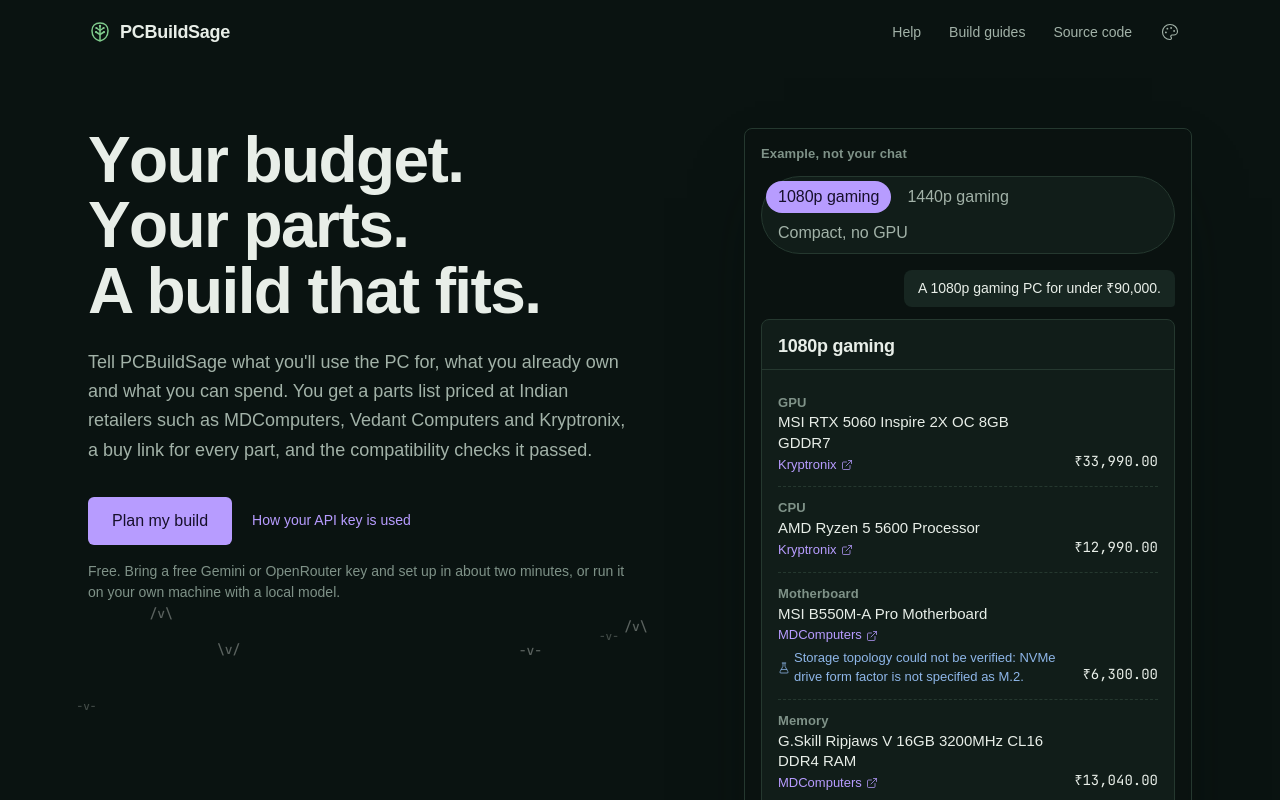
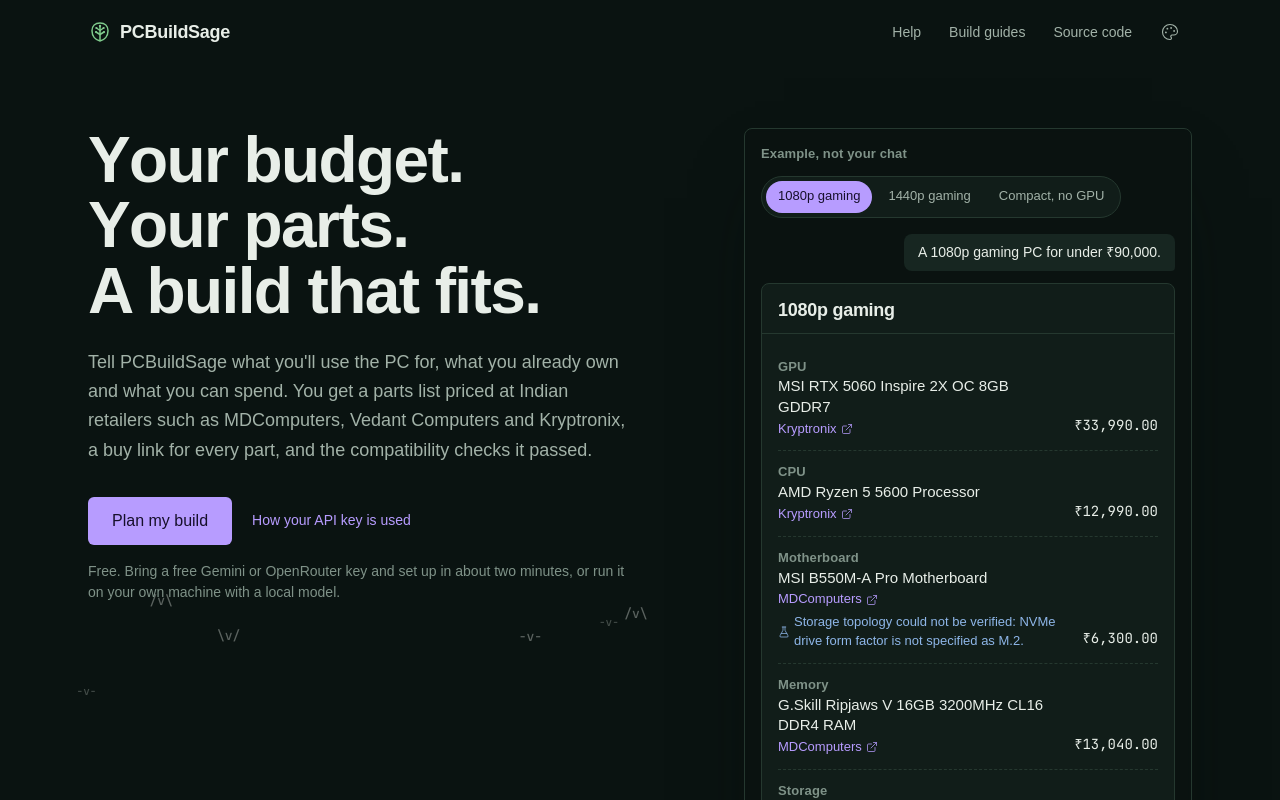
Before and after one commit to ManishModak/pcbuildsage, a Next.js app: page / in a window 1280 px wide. Shown: the top 800 px of the page. Built offline with nearby package versions, Linux system fonts and the light colour scheme; a web font is replaced by a local one.

Commit message:
fix(ui): keep text-caption when cn() merges it with a colour class

```diff
--- a/src/components/ui/cn.ts
+++ b/src/components/ui/cn.ts
@@ -1,5 +1,9 @@
 import { clsx, type ClassValue } from "clsx";
-import { twMerge } from "tailwind-merge";
+import { extendTailwindMerge } from "tailwind-merge";
+
+// `text-caption` is a custom font size (globals.css @theme). Without this,
+// tailwind-merge reads it as a colour and drops it when a colour class follows.
+const twMerge = extendTailwindMerge({ extend: { theme: { text: ["caption"] } } });
 
 /**
  * Merge class values with Tailwind-aware conflict resolution so consumer
```
